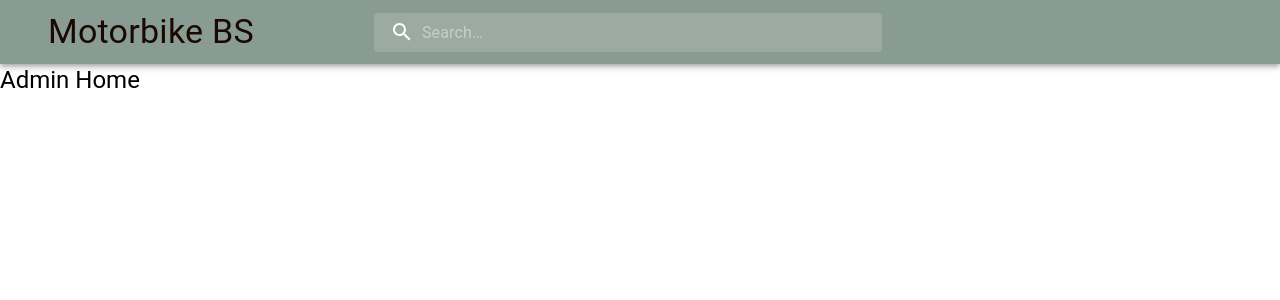
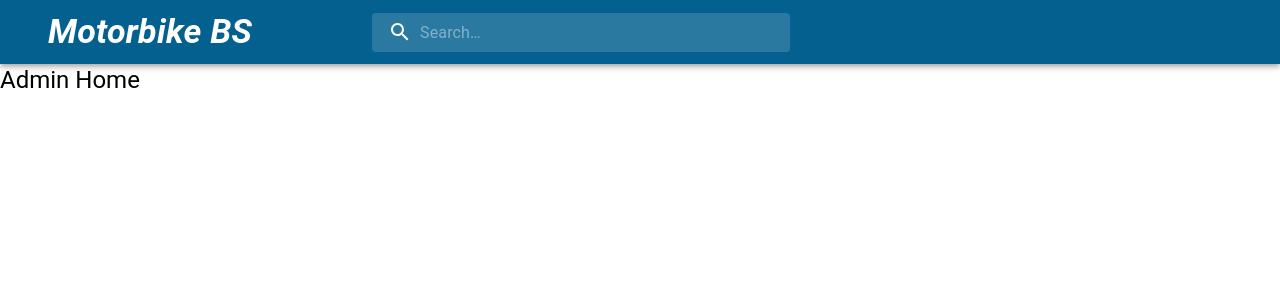
Before and after one commit to MotorbikeBS/MotorBikeBS_FE, a React (Create React App) app: page /admin-home in a window 1280 px wide. Shown: the top 300 px of the page. Built offline with nearby package versions, Linux system fonts and the light colour scheme.

Commit message:
fix UI admin menu

```diff
--- a/src/common-components/menu/AdminMenu.tsx
+++ b/src/common-components/menu-component/AdminMenu.tsx
@@ -2,6 +2,7 @@ import { styled, alpha } from "@mui/material/styles";
 import { AppBar, Toolbar, Typography, InputBase } from "@mui/material";
 import SearchIcon from "@mui/icons-material/Search";
 import { useTheme } from "@mui/material";
+import { Link } from "react-router-dom";
 
 const Search = styled("div")(({ theme }) => ({
   position: "relative",
@@ -28,7 +29,7 @@ const StyledInputBase = styled(InputBase)(({ theme }) => ({
     transition: theme.transitions.create("width"),
     width: "100%",
     [theme.breakpoints.up("md")]: {
-      width: "20ch"
+      width: "10ch"
     }
   }
 }));
@@ -48,17 +49,21 @@ const AdminMenu = () => {
   return (
     <AppBar
       position="static"
-      sx={{ background: "#899c93", paddingLeft: theme.spacing(3) }}
+      sx={{
+        background: " #04618f", paddingLeft: theme.spacing(3)
+      }}
     >
       <Toolbar>
+        <Link to='/admin-home' style={{ textDecoration: 'none' }}>
           <Typography
             variant="h4"
             noWrap
             component="div"
-          sx={{ color: "#1a0902" }}
+            sx={{ color: "white", fontWeight: '700', fontStyle: 'italic' }}
           >
             Motorbike BS
           </Typography>
+        </Link>
         <Search>
           <SearchIconWrapper>
             <SearchIcon />
--- a/src/pages/home/AdminHome.tsx
+++ b/src/pages/home-component/AdminHome.tsx
@@ -1,11 +1,11 @@
 import { Box, Typography } from "@mui/material";
-import AdminMenu from "../../common-components/menu/AdminMenu";
+import AdminMenu from "../../common-components/menu-component/AdminMenu";
+import Footer from "../../common-components/footer-component/Footer";
 
 const AdminHome = () => {
   return (
     <div>
       <AdminMenu />
-
       <Box>
         <Typography variant="h5">Admin Home</Typography>
       </Box>
--- a/src/router/index.tsx
+++ b/src/router/index.tsx
@@ -3,7 +3,7 @@ import { Route, Routes, Navigate } from "react-router-dom";
 import Register from "../pages/register-components/Register";
 import LoginComponent from "../pages/login-component/LoginComponent";
 import ForgotPasswordComponent from "../pages/forgot-password-component/ForgotPasswordComponent";
-import AdminHome from "../pages/home/AdminHome";
+import AdminHome from "../pages/home-component/AdminHome";
 const AppRoutes = () => {
   return (
     <Routes>
```
Lines whose indentation alone changed are shown as unchanged.
